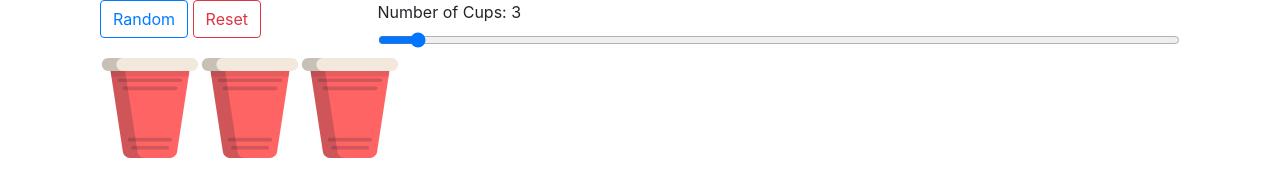
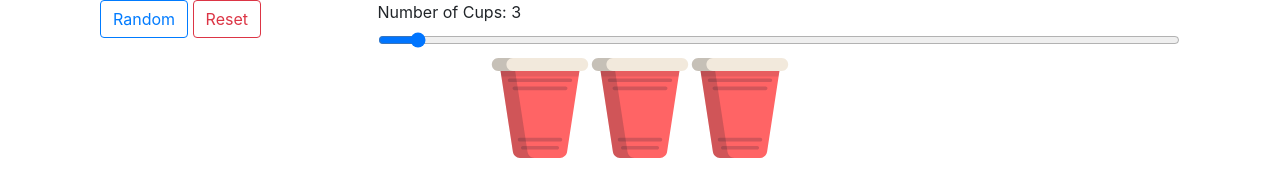
Before and after one commit to IHTFY/cups, a plain HTML site: page index.html in a window 1280 px wide. Drawn offline with nearby package versions, Linux system fonts and the light colour scheme.

Commit message:
center cups

```diff
--- a/script.js
+++ b/script.js
@@ -10,7 +10,7 @@ function flip(cup) {
 
 function generateCup(id, state = 'up') {
   const el = document.createElement('div');
-  el.classList.add('invisible', 'cup-holder');
+  el.classList.add('d-none', 'cup-holder');
   el.innerHTML = `<svg
   xmlns="http://www.w3.org/2000/svg"
   xmlns:xlink="http://www.w3.org/1999/xlink"
@@ -73,13 +73,13 @@ const cupSliderLabel = document.getElementById('cupSliderLabel');
 function showUpTo(n) {
   cupSliderLabel.textContent = `Number of Cups: ${cupSlider.value}`;
   for (let i = 0; i < n; i++) {
-    cups[i].classList.remove('invisible');
-    cups[i].classList.add('visible');
+    cups[i].classList.remove('d-none');
+    cups[i].classList.add('d-inline-block');
   }
   // const n_0 = playArea.childElementCount;
   for (let i = n; i < cups.length; i++) {
-    cups[i].classList.remove('visible');
-    cups[i].classList.add('invisible');
+    cups[i].classList.remove('d-inline-block');
+    cups[i].classList.add('d-none');
   }
 }
 
--- a/style.css
+++ b/style.css
@@ -22,3 +22,7 @@ div.cup-holder {
   height: 100;
   margin: 10px 0px;
 }
+
+#playArea {
+  text-align: center;
+}
```
